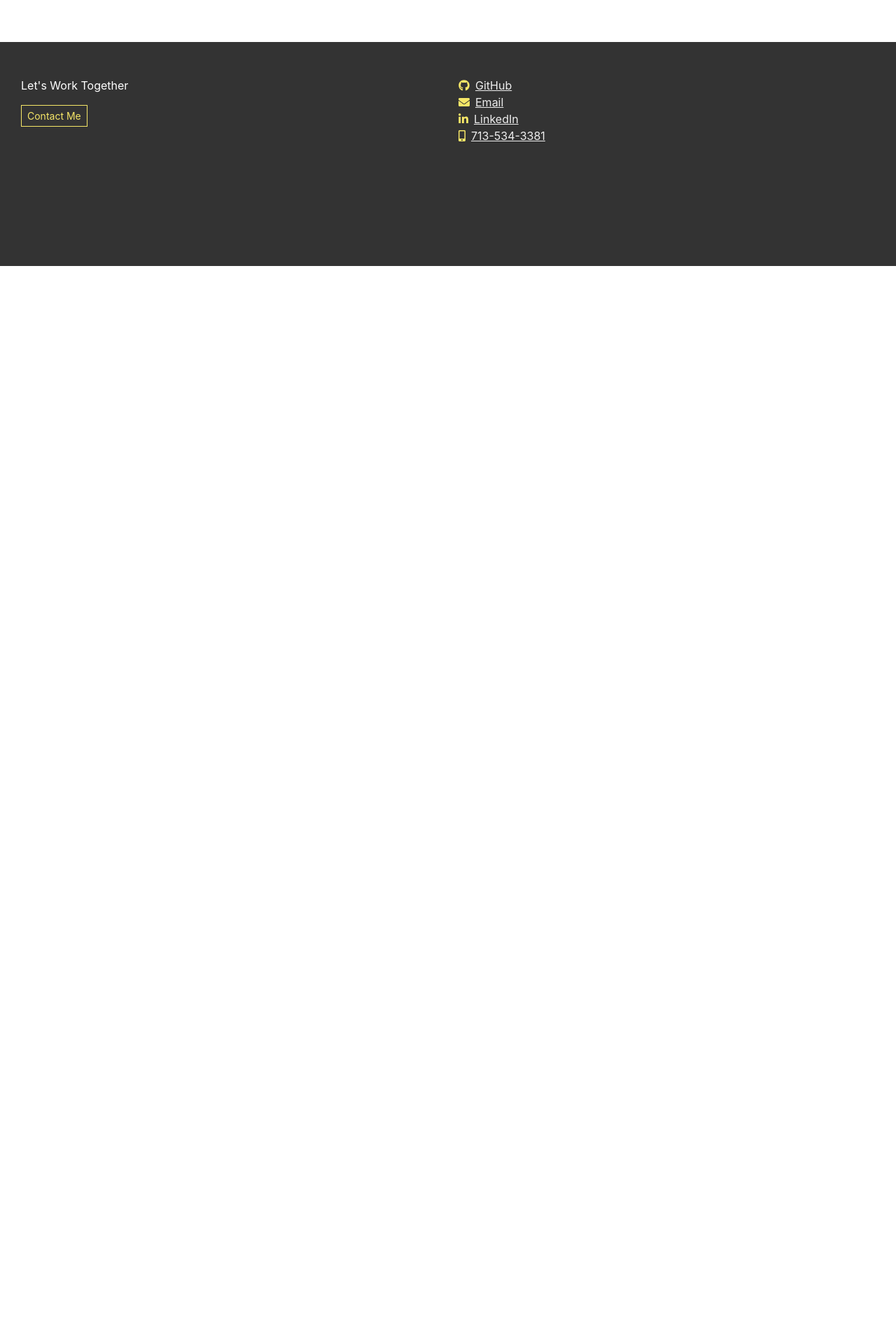
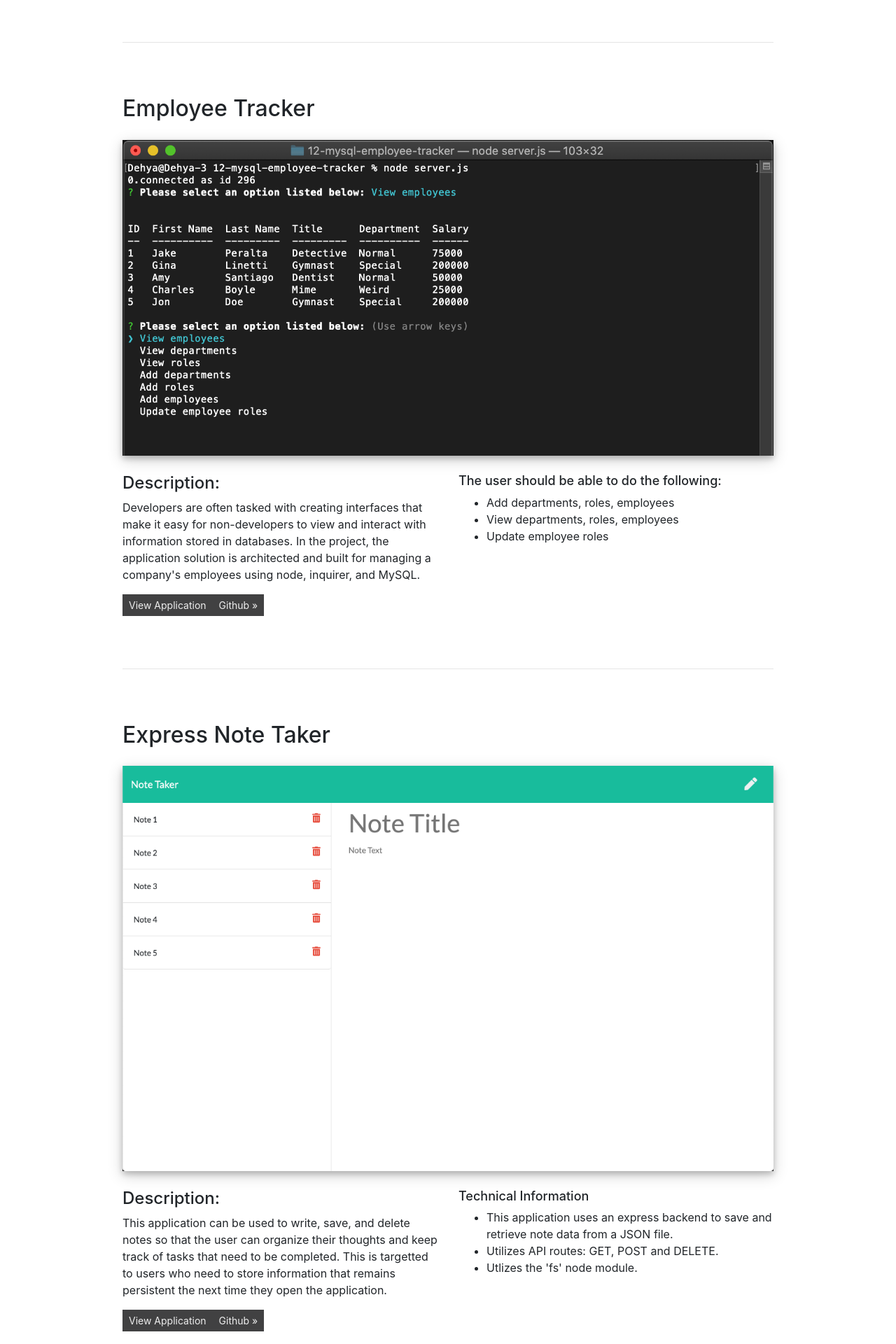
Before and after one commit to jennifoo/portfolio, a React (Create React App) app: page /portfolio/projects in a window 1280 px wide. Shown: the part 4280-6200 px from the top of the page at 70% size. Before the commit the page ends 4660 px from the top, so only its background shows below. Built offline with nearby package versions, Linux system fonts and the light colour scheme.

Commit message:
Refactored remaining projects into the Projects page into JSX syntax

```diff
--- a/src/components/Portfolio/index.js
+++ b/src/components/Portfolio/index.js
@@ -138,6 +138,98 @@ return (
     </div>
 </section>
 
+{/* <!-- SECTION 1@@@@@@@@@@@@@@@@@@@@@@@@@@@@@@@@@@@@@@@@@@@@@@@@@@@@@@@@@@@@@@@@@@@@@@ --> */}
+
+{/* <!-- SECTION 1@@@ --> */}
+<a id="employee-tracker"></a>
+<section>
+    <div className="row">
+        <div className="col-xs-12 col-sm-12">
+          <hr />
+          <h2 style={{marginTop: "75px", marginBottom: "25px"}}>Employee Tracker</h2>
+          <img src={require("../../images/portfolio/employee-tracker.png")} alt="api application" />
+        </div>
+    </div>
+
+    <div className="row">
+        <div className="col-6">
+              <h3>Description:</h3>
+              <p style={{marginTop: "0"}}>Developers are often tasked with creating interfaces that make it easy for non-developers to view and interact with information stored in databases. In the project, the application solution is architected and built for managing a company's employees using node, inquirer, and MySQL.
+              </p>
+              <a className="btn btn-primary btn-sm" target="_blank" href="https://vimeo.com/456706895">View Application</a>
+              <a className="btn btn-primary btn-sm" target="_blank" href="https://github.com/jennifoo/12-mysql-employee-tracker">Github »</a>
+        </div>
+        <div className="col-6">
+              <h4>The user should be able to do the following:</h4>
+              <ul>
+                <li>Add departments, roles, employees</li>
+                <li>View departments, roles, employees</li>
+                <li>Update employee roles</li>
+              </ul>
+        </div>
+    </div>
+</section>
+
+
+{/* <!-- SECTION 2@@@ --> */}
+<a id="express-note-taker"></a>
+<section>
+    <div className="row">
+        <div className="col-xs-12 col-sm-12">
+          <hr />
+          <h2>Express Note Taker</h2>
+          <img src={require("../../images/portfolio/express-note-taker.png")} alt="api application" />
+        </div>
+    </div>
+
+    <div className="row">
+        <div className="col-6">
+              <h3>Description:</h3>
+              <p style={{marginTop: "0"}}>This application can be used to write, save, and delete notes so that the user can organize their thoughts and keep track of tasks that need to be completed. This is targetted to users who need to store information that remains persistent the next time they open the application.
+              </p>
+              <a className="btn btn-primary btn-sm" target="_blank" href="https://jennifoo-express-note-taker.herokuapp.com/">View Application</a>
+              <a className="btn btn-primary btn-sm" target="_blank" href="https://github.com/jennifoo/11-express-note-taker">Github »</a>
+        </div>
+        <div className="col-6">
+              <h4>Technical Information</h4>
+              <ul>
+                <li>This application uses an express backend to save and retrieve note data from a JSON file.</li>
+                <li>Utilizes API routes: GET, POST and DELETE.</li>
+                <li>Utlizes the 'fs' node module.</li>
+              </ul>
+        </div>
+    </div>
+</section>
+
+
+{/* <!-- SECTION 3@@@ --> */}
+<a id="weather-dashboard"></a>
+<section>
+    <div className="row">
+        <div className="col-xs-12 col-sm-12">
+          <hr />
+          <h2>Weather Dashboard</h2>
+          <img src={require("../../images/portfolio/weather-dashboard-1.png")} alt="api application" />
+        </div>
+    </div>
+
+    <div className="row">
+        <div className="col-6">
+              <h3>Description:</h3>
+              <p style={{marginTop: "0"}}>This weather dashboard retrieves data from another application's API and uses it to display weather data by accessing their data and functionality by making requests with specific parameters to a URL. The final application runs in the browser and feature dynamically updated HTML and CSS. The third party API named, OpenWeather API was used to retrieve weather data for cities.
+              </p>
+              <a className="btn btn-primary btn-sm" target="_blank" href="https://jennifoo.github.io/06-server-side-apis-weather-dashboard/">View Application</a>
+              <a className="btn btn-primary btn-sm" target="_blank" href="https://github.com/jennifoo/06-server-side-apis-weather-dashboard">Github »</a>
+        </div>
+        <div className="col-6">
+              <h4>User Story:</h4>
+              <ul>
+                As a traveler I want to see the weather outlook for multiple cities so that I can plan a trip accordingly.
+              </ul>
+        </div>
+    </div>
+</section>
+
 </div>
 {/* <!-- End PROJECT CONTAINER --> */}
 
```
